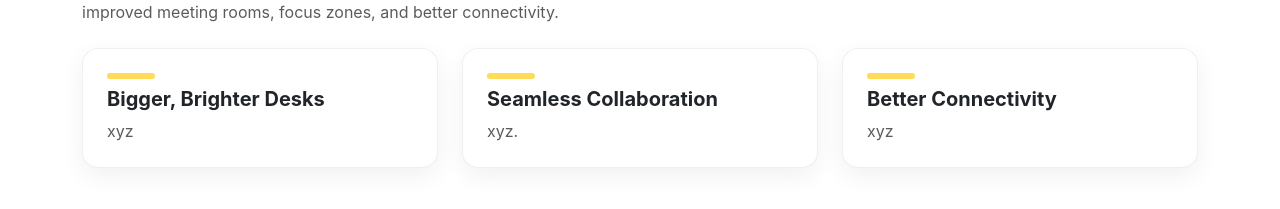
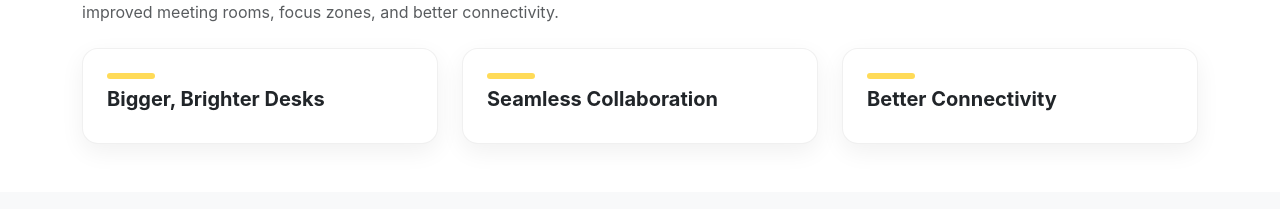
Before and after one commit to MonicaCBee/BeeNewOffice, a React (Create React App) app: page / in a window 1280 px wide. Shown: the part 970-1179 px from the top of the page. Built offline with nearby package versions, Linux system fonts and the light colour scheme.

Commit message:
Update: detail

```diff
--- a/src/App.js
+++ b/src/App.js
@@ -317,13 +317,13 @@ export default function OfficeMoveLanding() {
           <div className="row g-4">
             {[{
               title: "Bigger, Brighter Desks",
-              text: "xyz",
+              text: "",
             }, {
               title: "Seamless Collaboration",
-              text: "xyz.",
+              text: "",
             }, {
               title: "Better Connectivity",
-              text: "xyz",
+              text: "",
             }].map((card, i) => (
               <div key={i} className="col-md-4 reveal">
                 <div className="card rounded-4 p-4 h-100 hover-lift">
```
